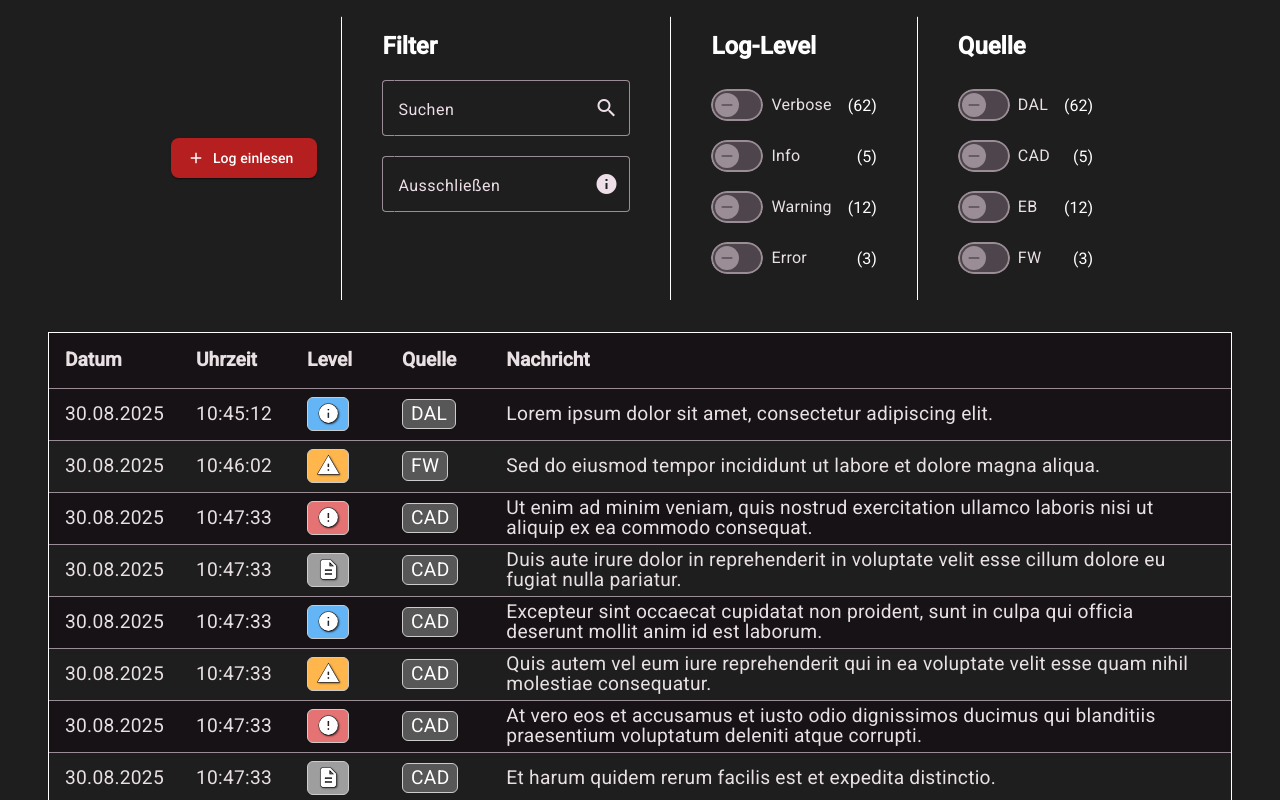
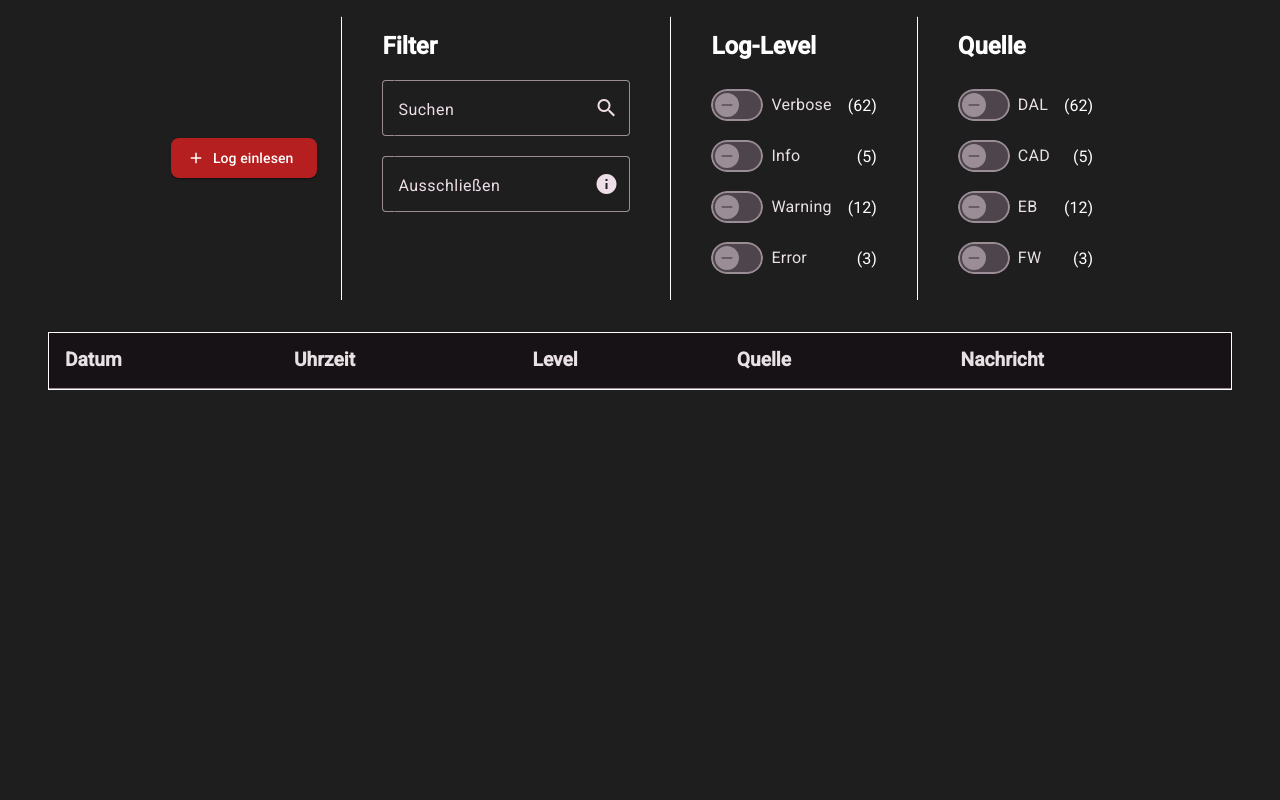
Before and after one commit to NoahYannis/angular-log-analyzer, an Angular app: page / in a window 1280 px wide. Shown: the top 800 px of the page. Built offline with nearby package versions, Linux system fonts and the light colour scheme.

Commit message:
Logs einlesen

```diff
--- a/src/app/app.css
+++ b/src/app/app.css
@@ -122,7 +122,7 @@ tr:nth-child(even) {
       vertical-align: middle;
     }
 
-    &[data-level='E'] {
+    &[data-level='ERR'] {
       background-color: var(--error-color);
 
       &::before {
@@ -130,7 +130,7 @@ tr:nth-child(even) {
       }
     }
 
-    &[data-level='W'] {
+    &[data-level='WRN'] {
       background-color: var(--warning-color);
 
       &::before {
@@ -138,7 +138,7 @@ tr:nth-child(even) {
       }
     }
 
-    &[data-level='I'] {
+    &[data-level='INF'] {
       background-color: var(--info-color);
 
       &::before {
@@ -146,11 +146,27 @@ tr:nth-child(even) {
       }
     }
 
-    &[data-level='V'] {
+    &[data-level='VRB'] {
       background-color: var(--verbose-color);
 
       &::before {
         content: 'description';
+      }
+    }
+
+    &[data-level='DBG'] {
+      background-color: var(--verbose-color);
+
+      &::before {
+        content: 'bug_report';
+      }
+    }
+
+    &[data-level='FTL'] {
+      background-color: var(--error-color);
+
+      &::before {
+        content: 'report_problem';
       }
     }
   }
--- a/src/app/app.html
+++ b/src/app/app.html
@@ -1,7 +1,7 @@
 <div class="container">
   <!-- Einstellungen (Filter, Log-Level, Quelle) -->
   <div class="settings">
-    <button mat-raised-button color="primary">
+    <button mat-raised-button color="primary" (click)="readLogFile()">
       <mat-icon>add</mat-icon>
       Log einlesen
     </button>
@@ -90,7 +90,7 @@
 
   <!--Log-Anzeige-->
   <div class="log-display">
-    <table mat-table [dataSource]="dataSource" class="mat-elevation-z8" matSort>
+    <table mat-table [dataSource]="logEntries" class="mat-elevation-z8" matSort>
       <ng-container matColumnDef="date">
         <th mat-header-cell *matHeaderCellDef mat-sort-header>Datum</th>
         <td mat-cell *matCellDef="let element">{{ element.date | date : 'dd.MM.yyyy' }}</td>
--- a/src/app/app.ts
+++ b/src/app/app.ts
@@ -35,99 +35,78 @@ import { MatTooltipModule } from '@angular/material/tooltip';
 })
 export class App implements AfterViewInit {
   protected readonly title = signal('angular-log-analyzer');
-
+  displayedColumns: string[] = ['date', 'time', 'level', 'source', 'message'];
+  logEntries = new MatTableDataSource<any>([]);
   @ViewChild(MatSort) sort!: MatSort;
 
-  displayedColumns: string[] = ['date', 'time', 'level', 'source', 'message'];
-  dataSource = new MatTableDataSource([
-    {
-      date: '2025-08-30',
-      time: '10:45:12',
-      level: 'I',
-      source: 'DAL',
-      message: 'Lorem ipsum dolor sit amet, consectetur adipiscing elit.',
-    },
-    {
-      date: '2025-08-30',
-      time: '10:46:02',
-      level: 'W',
-      source: 'FW',
-      message: 'Sed do eiusmod tempor incididunt ut labore et dolore magna aliqua.',
-    },
-    {
-      date: '2025-08-30',
-      time: '10:47:33',
-      level: 'E',
-      source: 'CAD',
-      message:
-        'Ut enim ad minim veniam, quis nostrud exercitation ullamco laboris nisi ut aliquip ex ea commodo consequat.',
-    },
-    {
-      date: '2025-08-30',
-      time: '10:47:33',
-      level: 'V',
-      source: 'CAD',
-      message:
-        'Duis aute irure dolor in reprehenderit in voluptate velit esse cillum dolore eu fugiat nulla pariatur.',
-    },
-    {
-      date: '2025-08-30',
-      time: '10:47:33',
-      level: 'I',
-      source: 'CAD',
-      message:
-        'Excepteur sint occaecat cupidatat non proident, sunt in culpa qui officia deserunt mollit anim id est laborum.',
-    },
-    {
-      date: '2025-08-30',
-      time: '10:47:33',
-      level: 'W',
-      source: 'CAD',
-      message:
-        'Quis autem vel eum iure reprehenderit qui in ea voluptate velit esse quam nihil molestiae consequatur.',
-    },
-    {
-      date: '2025-08-30',
-      time: '10:47:33',
-      level: 'E',
-      source: 'CAD',
-      message:
-        'At vero eos et accusamus et iusto odio dignissimos ducimus qui blanditiis praesentium voluptatum deleniti atque corrupti.',
-    },
-    {
-      date: '2025-08-30',
-      time: '10:47:33',
-      level: 'V',
-      source: 'CAD',
-      message: 'Et harum quidem rerum facilis est et expedita distinctio.',
-    },
-    {
-      date: '2025-08-30',
-      time: '10:47:33',
-      level: 'I',
-      source: 'CAD',
-      message:
-        'Nam libero tempore, cum soluta nobis est eligendi optio cumque nihil impedit quo minus id quod maxime placeat.',
-    },
-    {
-      date: '2025-08-30',
-      time: '10:47:33',
-      level: 'W',
-      source: 'CAD',
-      message:
-        'Temporibus autem quibusdam et aut officiis debitis aut rerum necessitatibus saepe eveniet ut et voluptates repudiandae.',
-    },
-    {
-      date: '2025-08-30',
-      time: '10:47:33',
-      level: 'E',
-      source: 'CAD',
-      message:
-        'Itaque earum rerum hic tenetur a sapiente delectus, ut aut reiciendis voluptatibus maiores alias consequatur aut perferendis.',
-    },
-  ]);
+  readLogFile() {
+    const input = document.createElement('input');
+    input.type = 'file';
+    input.accept = '.txt,.log';
+    input.style.display = 'none';
+
+    input.addEventListener('change', (event: any) => {
+      const file = event.target.files[0];
+      if (file) {
+        const reader = new FileReader();
+        reader.onload = (e) => {
+          const content = e.target?.result as string;
+          this.parseLogContent(content);
+        };
+        reader.readAsText(file);
+      }
+    });
+
+    document.body.appendChild(input);
+    input.click();
+    document.body.removeChild(input);
+  }
+
+  parseLogContent(content: string) {
+    // Datei in Zeilen aufteilen
+    const lines = content.split('\n');
+    console.log(`📄 Anzahl Zeilen: ${lines.length}`);
+
+    const parsedLogs = [];
+
+    // Der Regex-Ausdruck um die Einträge zu analysieren.
+    // Zuerst wird das Datum ermittelt (4 Zifern, Bindestrich, 2 Ziffern, Bindestrich, 2 Ziffern).
+    // Dann die Uhrzeit (2 Ziffern, Doppelpunkt, 2 Ziffern, Doppelpunkt, 2 Ziffern).
+    // Dann das Loglevel und die Quelle in eckigen Klammern.
+    // Schließlich der Inhalt mit ener beliebigen Zeichenanzahl (.+)
+    const logRegex = /^(\d{4}-\d{2}-\d{2})\s+(\d{2}:\d{2}:\d{2})\s+\[(\w+)\]\s+\[(\w+)\]\s*(.+)$/;
+
+    for (let i = 0; i < lines.length; i++) {
+      const line = lines[i].trim();
+
+      if (line === '') {
+        continue;
+      }
+
+      const match = line.match(logRegex);
+
+      if (match) {
+        const logEntry = {
+          date: match[1], // Datum
+          time: match[2], // Uhrzeit
+          level: match[3], // Level
+          source: match[4], // Anwendung
+          message: match[5].trim(), // Inhalt
+        };
+
+        parsedLogs.push(logEntry);
+      }
+    }
+
+    // Tabelle aktualisieren
+    if (parsedLogs.length > 0) {
+      this.logEntries.data = parsedLogs;
+    } else {
+      console.log('⚠️ Keine Log-Einträge gefunden.'); // TOOD: Snackbar anzeigen.
+    }
+  }
 
   ngAfterViewInit() {
-    this.dataSource.sort = this.sort;
+    this.logEntries.sort = this.sort;
   }
 }
```
